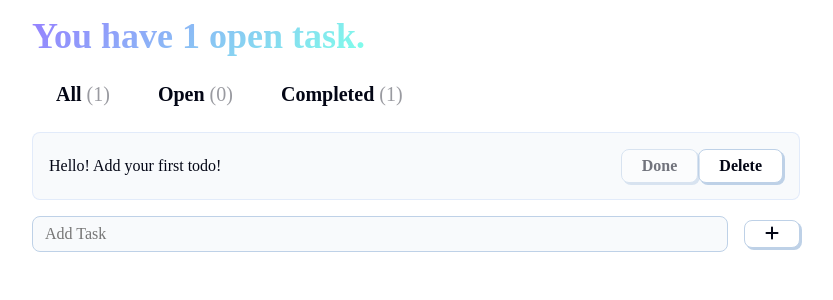
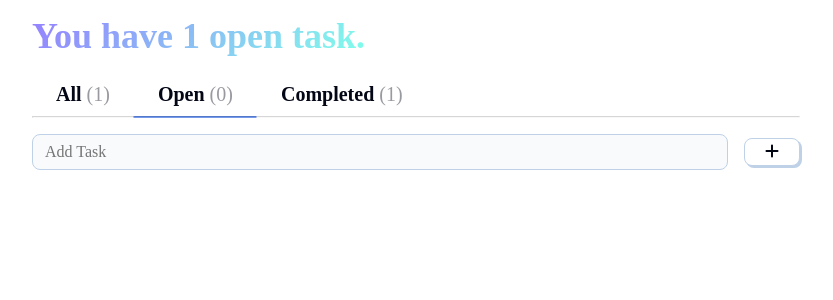
Before and after one commit to SEthan117/reactTodoApp, a React (Vite) app in the folder todo-app/: page / in a window 1280 px wide. Shown: the top 300 px of the page, without its empty margins (224-1057 px from the left). Built offline with nearby package versions, Linux system fonts and the light colour scheme; a web font is replaced by a local one.

Commit message:
Added functionality to switch tabs

```diff
--- a/todo-app/src/App.jsx
+++ b/todo-app/src/App.jsx
@@ -19,6 +19,8 @@
     {input: 'Hello! Add your first todo!', complete: true}
   ]);
 
+  const [selectedTab, setSelectedTab] = useState('Open'); //Think of this as an array destructorer
+
   function handleAddTodo(newTodo) {
     const newTodoList = [...todos, {input:newTodo, complete: false}];
     setTodos(newTodoList);
@@ -35,8 +37,8 @@
   return (
     <>
       <Header todos={todos}/>
-      <Tabs todos={todos}/>
-      <TodoList todos={todos}/>
+      <Tabs selectedTab={selectedTab} setSelectedTab={setSelectedTab} todos={todos}/>
+      <TodoList selectedTab={selectedTab} todos={todos}/>
       <TodoInput handleAddTodo={handleAddTodo} />
     </>
   )
--- a/todo-app/src/components/Tabs.jsx
+++ b/todo-app/src/components/Tabs.jsx
@@ -1,5 +1,5 @@
 export function Tabs(props) {
-    const {todos} = props
+    const {todos, selectedTab, setSelectedTab} = props
 
     const tabs = ['All', 'Open', 'Completed']
     return(
@@ -9,13 +9,16 @@
                     tab==='Open' ? todos.filter(val => !val.complete).length :
                     todos.filter(val => val.complete).length
                 return (
-                    <button className="tab-button" key={tabIndex}>
+                    <button onClick={() => {
+                        setSelectedTab(tab)
+                    }} key={tabIndex} className= {"tab-button " + (tab == selectedTab ? ' tab-selected' : ' ')}>
                         <h4>
                             {tab} <span>({numOfTasks})</span>
                         </h4>
                     </button>
                 )
             })}
+            <hr/>
         </nav>
     )
 }
--- a/todo-app/src/components/TodoList.jsx
+++ b/todo-app/src/components/TodoList.jsx
@@ -1,12 +1,11 @@
 import { TodoCard } from "./TodoCard";
 
 export function TodoList(props) {
-    const {todos} = props;
-    const tab = 'All';
+    const {todos, selectedTab} = props;
 
-    const filterTodoList = tab === 'All' ?
+    const filterTodoList = selectedTab === 'All' ?
         todos :
-        tab === 'Completed' ?
+        selectedTab === 'Completed' ?
         todos.filter(val => val.complete) :
         todos.filter(val => !val.complete)
     return(
--- a/todo-app/src/index.css
+++ b/todo-app/src/index.css
@@ -20,6 +20,7 @@
 
 .tab-container {
   overflow-x: auto;
+  ;overflow-y: hidden;
 }
 
 .tab-button {
```
